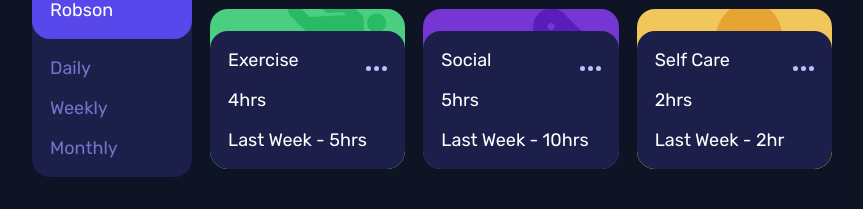
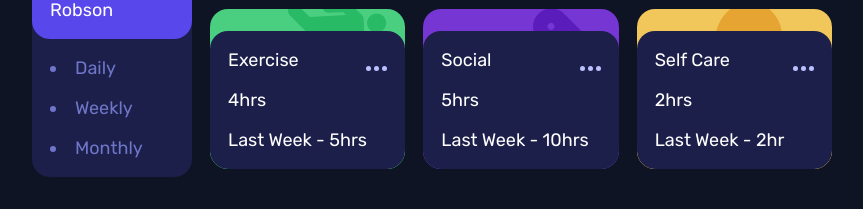
Before and after one commit to harrison-nc/time-tracking-dashboard, a website built with Vite: page index.html in a window 1280 px wide. Shown: the part 400-609 px from the top of the page, without its empty margins (208-1071 px from the left). Built offline with nearby package versions, Linux system fonts and the light colour scheme.

Commit message:
Fix menu list

```diff
--- a/index.html
+++ b/index.html
@@ -30,9 +30,9 @@
               </div>
             </figure>
             <menu>
-              <lig>Daily</lig>
-              <lig>Weekly</lig>
-              <lig>Monthly</lig>
+              <li>Daily</li>
+              <li>Weekly</li>
+              <li>Monthly</li>
             </menu>
           </header>
         </div>
```
